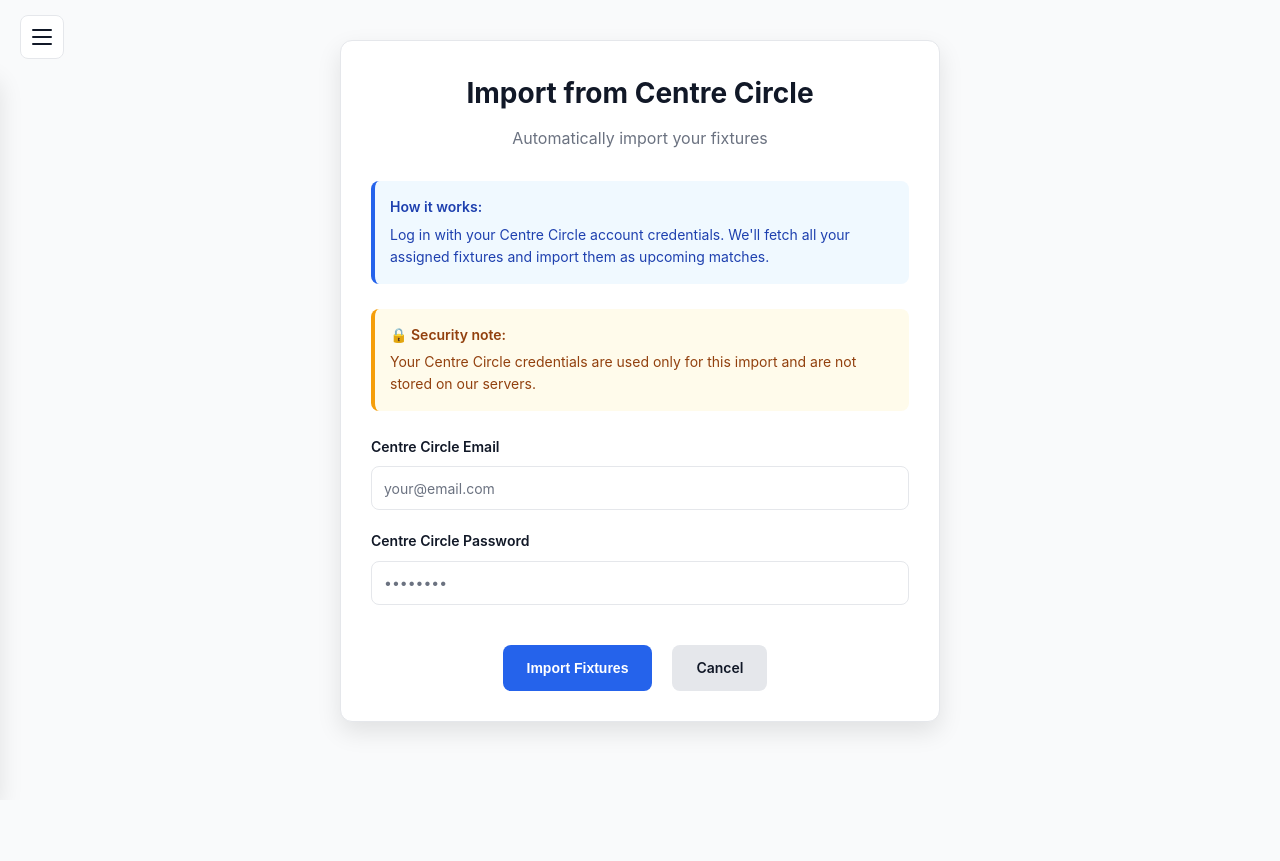
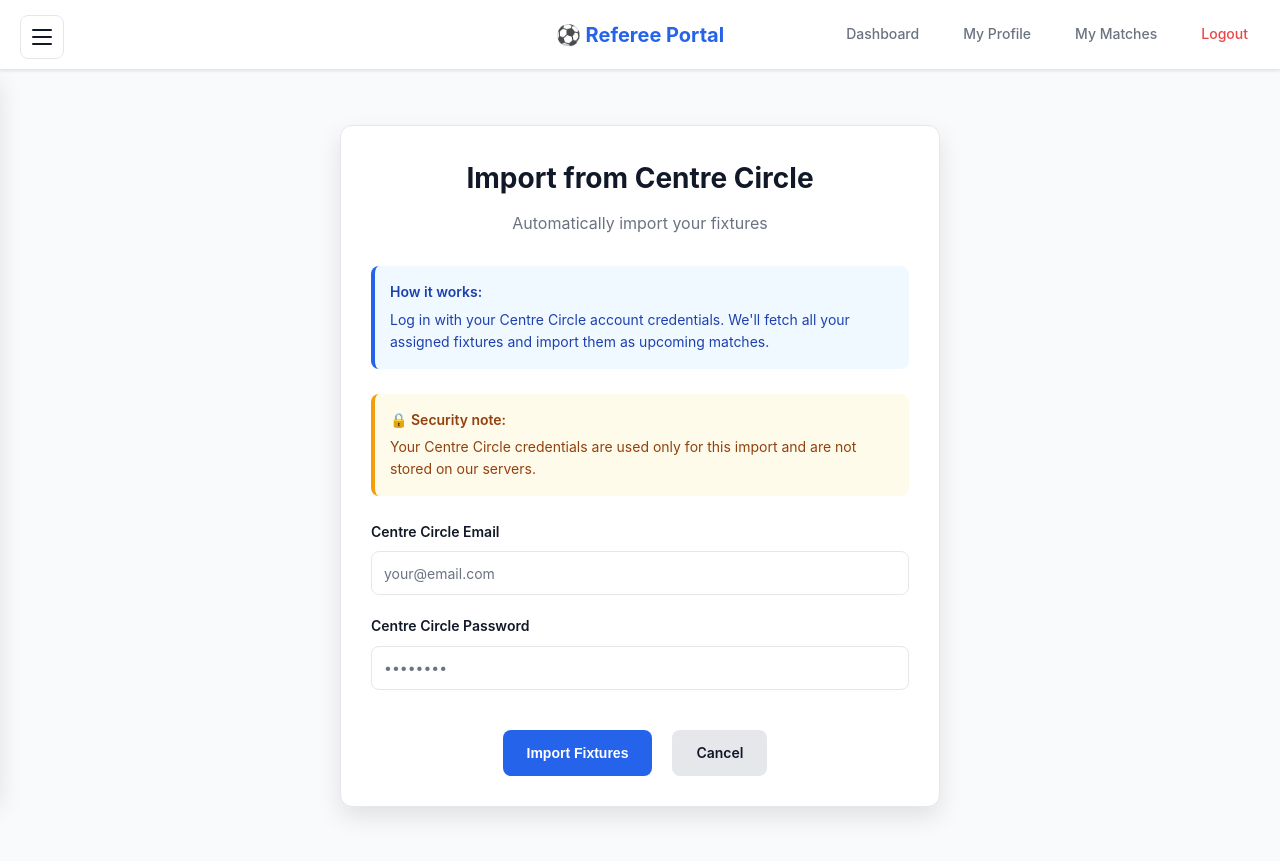
Before and after one commit to alf3ca/refapp, a Node server app: template views/import-centre-circle.ejs in a window 1280 px wide. Before the commit the page ends 732 px from the top, so only its background shows below. Run offline with Node 20, Linux system fonts and the light colour scheme; the template is opened without the code that fills it, so the values that code supplies are empty.

Commit message:
Update import-centre-circle.ejs

```diff
--- a/views/import-centre-circle.ejs
+++ b/views/import-centre-circle.ejs
@@ -14,6 +14,13 @@
       border-radius: 12px;
       border: 1px solid var(--border-color);
       box-shadow: var(--shadow-lg);
+    }
+
+    @media (max-width: 900px) {
+      .import-container {
+        margin: 20px;
+        max-width: calc(100% - 40px);
+      }
     }
 
     .import-header {
@@ -108,6 +115,9 @@
       font-weight: 600;
       cursor: pointer;
       transition: all 0.3s;
+      text-decoration: none;
+      display: inline-block;
+      text-align: center;
     }
 
     .btn-primary {
@@ -128,6 +138,7 @@
     .btn-secondary {
       background: var(--border-color);
       color: var(--text-dark);
+      text-decoration: none;
     }
 
     .btn-secondary:hover {
@@ -183,8 +194,20 @@
   </style>
 </head>
 <body>
+  <div class="container">
+    <nav class="navbar">
+      <a href="/dashboard" class="nav-brand">⚽ Referee Portal</a>
+      <div class="nav-menu">
+        <a href="/dashboard" class="nav-link">Dashboard</a>
+        <a href="/profile" class="nav-link">My Profile</a>
+        <a href="/my-games" class="nav-link">My Matches</a>
+        <a href="/logout" class="nav-link logout">Logout</a>
+      </div>
+    </nav>
+
     <%- include('partials/side-menu'); %>
 
+    <div class="dashboard-layout">
       <div class="import-container">
         <div class="import-header">
           <h1>Import from Centre Circle</h1>
@@ -237,6 +260,8 @@
           </div>
         </form>
       </div>
+    </div>
+  </div>
 
   <script>
     document.getElementById('importForm').addEventListener('submit', async (e) => {
```
Lines whose indentation alone changed are shown as unchanged.
